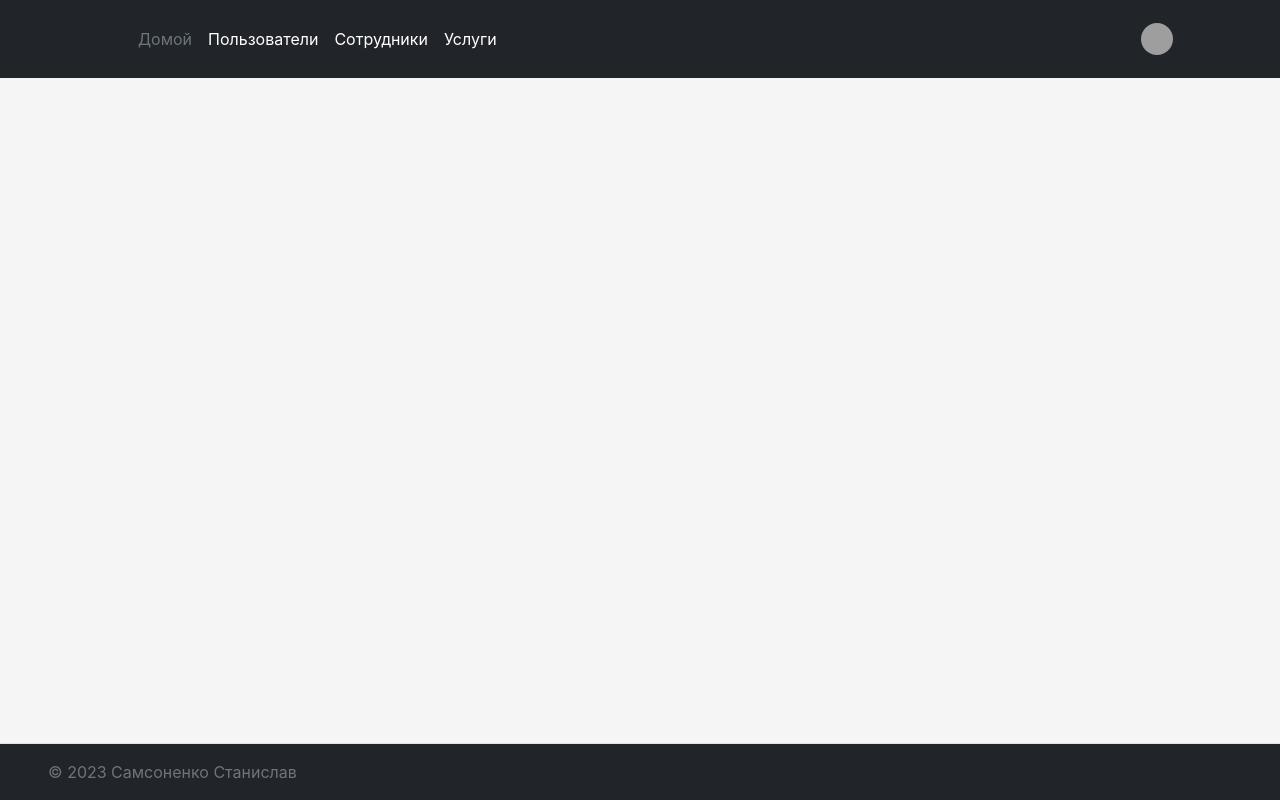
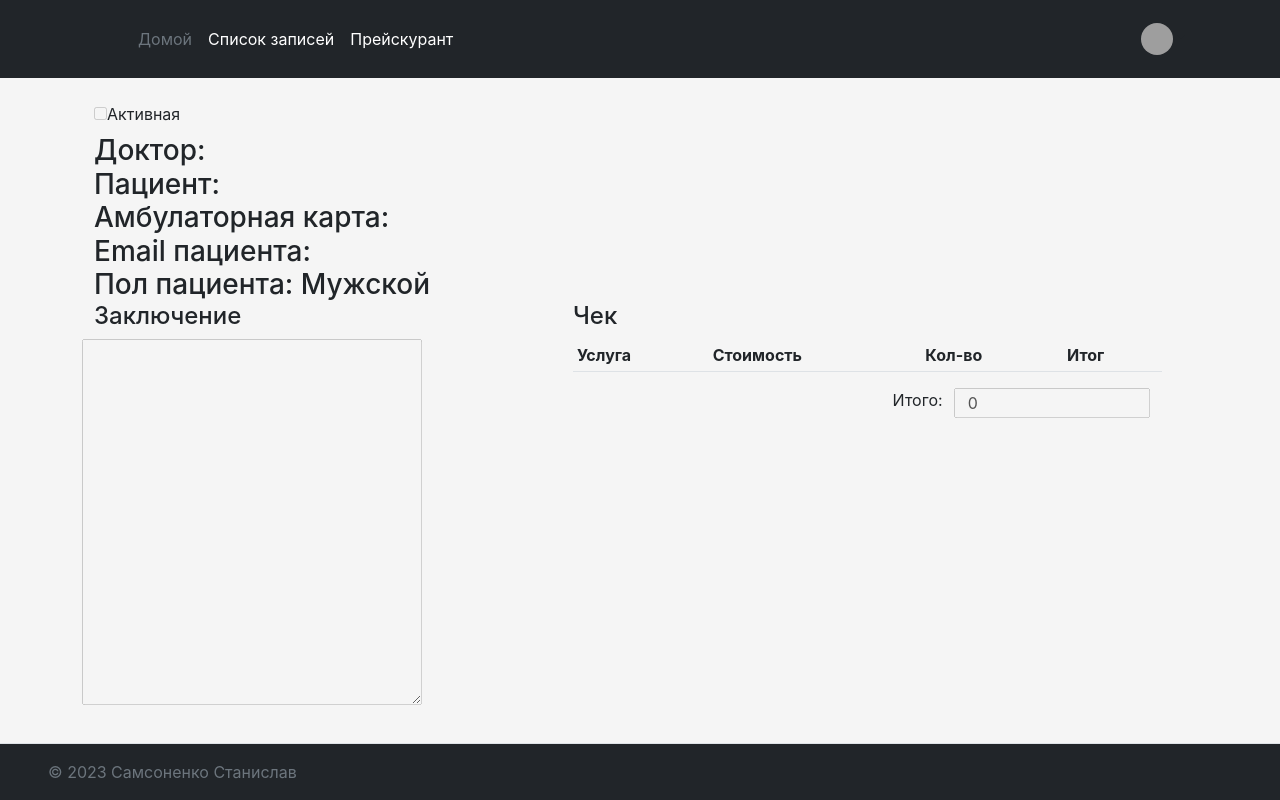
Before and after one commit to Samsonenko-Stanislav/Dental_clinic_coursework, a React (Create React App) app in the folder client/front-end/: page /appointments/edit/1 in a window 1280 px wide. Built offline with nearby package versions, Linux system fonts and the light colour scheme; grey boxes are pictures that could not be loaded.

Commit message:
Add Appoiment Edit

```diff
--- a/client/front-end/src/App.js
+++ b/client/front-end/src/App.js
@@ -21,10 +21,11 @@ import GoodEdit from './pages/GoodEdit';
 import GoodNew from './pages/GoodNew';
 import './App.css';
 import 'bootstrap/dist/css/bootstrap.min.css';
+import AppointmentsEdit from './pages/AppoimentEdit';
 
 const App = () => {
   return (
-    <UserContextContextProvider user={true} role={'admin'} >
+    <UserContextContextProvider user={true} role={'user'} >
       <BrowserRouter>
         <Header />
         <div className='container my-4'>
@@ -37,6 +38,7 @@ const App = () => {
             <Route path='/sign-up' element={<SignUp />} />
             <Route path='/appointments' element={<Appointments />} />
             <Route path='/appointments/add' element={<AppointmentsAdd />} />
+            <Route path='/appointments/edit/:id' element={<AppointmentsEdit />} />
             <Route path='/employee' element={<Employee />} />
             <Route path='/employee/new' element={<AddEmployee />} />
             <Route path='/employee/edit/:id' element={<EditEmployee />} />
--- /dev/null
+++ b/client/front-end/src/pages/AppoimentEdit.js
@@ -0,0 +1,129 @@
+import React, { useState, useContext } from 'react';
+import { UserContext } from '../UserContext';
+
+const AppointmentsEdit = ({ appointment = {}, message, goods = [], checkLines = [], canCancel }) => {
+  const [total, setTotal] = useState(0);
+  const { role } = useContext(UserContext);
+  const readOnly = role !== 'doctor';
+
+  const handleInputChange = (e) => {
+    // Обработчик изменения значения в полях чека
+    // Реализация обработчика зависит от требуемой логики
+  };
+
+  const handleSubmit = (e) => {
+    // Обработчик отправки формы
+    // Реализация обработчика зависит от требуемой логики
+  };
+
+  return (
+    <div className='container'>
+      <div className='col-12'>
+        {message && <div>{message}</div>}
+        <form onSubmit={handleSubmit}>
+          <div className='row'>
+            <div className='row col-12 justify-content-between'>
+              <div className='col-3'>
+                <input type='checkbox' id='active' disabled checked={appointment.active} />
+                <label htmlFor='active' className='form-label'>Активная</label>
+              </div>
+              <div className='col-3 mb-1 text-muted'>{appointment.date}</div>
+              <h3 className='mb-0'>Доктор: </h3>
+              <h3 className='mb-0'>Пациент: {appointment.fullName}</h3>
+              <h3 className='mb-0'>Амбулаторная карта: {appointment.id}</h3>
+              <h3 className='mb-0'>Email пациента: {appointment.email}</h3>
+              <h3
+                className='mb-0'>{true ? 'Пол пациента: Мужской' : 'Пол пациента: Женский'}</h3>
+            </div>
+          </div>
+          <div className='row col-12 justify-content-between'>
+            <div className='row col-4'>
+              <h4>Заключение</h4>
+              <textarea rows='15' value={appointment.conclusion} disabled={readOnly} name='conclusion'
+                        onChange={handleInputChange} />
+            </div>
+            <div className='row col-7'>
+              <h4>Чек</h4>
+              <div className='col-12 table-responsive h-100'>
+                <table className='table table-striped table-sm'>
+                  <thead>
+                  <tr>
+                    <th scope='col'>Услуга</th>
+                    <th scope='col'>Стоимость</th>
+                    <th scope='col'>Кол-во</th>
+                    <th scope='col'>Итог</th>
+                  </tr>
+                  </thead>
+                  <tbody id='check'>
+                  {readOnly ? (
+                    checkLines.map((checkLine) => (
+                      <tr key={checkLine.id}>
+                        <td className='w-25'>{checkLine.name}</td>
+                        <td>{checkLine.price}</td>
+                        <td>{checkLine.qty}</td>
+                        <td>{checkLine.price * checkLine.qty}</td>
+                      </tr>
+                    ))
+                  ) : (
+                    <>
+                      <tr>
+                        <td className='w-25'>
+                          <select className='form-select good' name='good' onChange={handleInputChange}>
+                            <option value='0' />
+                            {goods.map((good) => (
+                              <option key={good.id} value={good.id}>{good.name}</option>
+                            ))}
+                          </select>
+                        </td>
+                        <td><input type='number' disabled step='0.01' name='price' className='form-control price'
+                                   onChange={handleInputChange} /></td>
+                        <td><input type='number' step='1' name='qty' className='form-control qty'
+                                   onChange={handleInputChange} /></td>
+                        <td><input type='number' disabled step='0.01' name='total' className='form-control total'
+                                   onChange={handleInputChange} /></td>
+                      </tr>
+                      {checkLines.map((checkLine) => (
+                        <tr key={checkLine.id}>
+                          <td className='w-25'>{checkLine.good.name}</td>
+                          <td><input type='number' disabled step='0.01' name='price' className='form-control price'
+                                     value={checkLine.price} /></td>
+                          <td><input type='number' disabled step='1' name='qty' className='form-control qty'
+                                     value={checkLine.qty} /></td>
+                          <td><input type='number' disabled step='0.01' name='total' className='form-control total'
+                                     value={checkLine.price * checkLine.qty} /></td>
+                        </tr>
+                      ))}
+                    </>
+                  )}
+                  </tbody>
+                </table>
+                <div className='row col-12 justify-content-end'>
+                  <div className='col-1 me-4'>Итого:</div>
+                  <input id='total' type='number' disabled step='0.01' className='col-4' value={total} />
+                </div>
+              </div>
+              <div id='goodsPrices' className='d-none'>
+                {goods.map((good) => (
+                  <div key={good.id}>
+                    <input type='number' step='0.01' name='price' className='form-control price' value={good.price} />
+                  </div>
+                ))}
+              </div>
+              <input className='d-none' type='text' name='checkJson' id='checkJson' />
+            </div>
+          </div>
+          <input type='hidden' name='appointmentId' value={appointment.id} />
+          {readOnly ? null : (
+            <button className='w-100 my-3 btn btn-primary btn-lg' type='submit'>Сохранить</button>
+          )}
+          {canCancel && (
+            <button className='btn btn-primary'>Отменить запись</button>
+          )}
+        </form>
+      </div>
+    </div>
+  );
+};
+
+
+export default AppointmentsEdit;
--- a/client/front-end/src/pages/AppoimentsAdd.js
+++ b/client/front-end/src/pages/AppoimentsAdd.js
@@ -3,7 +3,8 @@ import React, { useState } from 'react';
 const AppointmentsAdd = () => {
   const [selectedDoctorId, setSelectedDoctorId] = useState("");
   const [selectedAppointmentDate, setSelectedAppointmentDate] = useState("");
-const [doctors,setDoctors]= useState([])
+  const [doctors,setDoctors]= useState([])
+
   const handleSetDoctor = (doctorId, date, time, button) => {
     document.querySelectorAll("button").forEach(function (element) {
       element.disabled = false;
--- a/client/front-end/src/pages/Appointments.js
+++ b/client/front-end/src/pages/Appointments.js
@@ -6,12 +6,11 @@ const Appointments = () => {
   const [appointmentsClient, setAppointmentsClient] = useState([]);
   const [withArchived, setWithArchived] = useState(false);
 
+
   useEffect(() => {
     const effect = async () => {
-      const response = await fetch('https://jsonplaceholder.typicode.com/comments');
+      const response = await fetch('https://jsonplaceholder.typicode.com/photos?_start=0&_limit=5');
       const data = await response.json();
-      setAppointmentsDoctor(data);
-      setWithArchived(data);
       setAppointmentsClient(data);
     };
 
@@ -21,6 +20,7 @@ const Appointments = () => {
     // fetchAppointmentsDoctor().then((data) => setAppointmentsDoctor(data));
     // fetchAppointmentsClient().then((data) => setAppointmentsClient(data));
   }, []);
+
 
   return (
     <div>
@@ -57,7 +57,7 @@ const Appointments = () => {
                   <strong className='d-inline-block mb-2 text-primary'>{appointment.name}</strong>
                   <h3 className='mb-0'>{appointment.name}</h3>
                   <div className='mb-1 text-muted'>{appointment.name}</div>
-                  <Link to={`/appointments/${appointment.id}/edit`} className='stretched-link'>Подробнее</Link>
+                  <Link to={`/appointments/edit/${appointment.id}`} className='stretched-link'>Подробнее</Link>
                 </div>
               </div>
             </div>
@@ -68,9 +68,9 @@ const Appointments = () => {
       <Link to='/appointments/add' className='btn btn-primary'>Записаться</Link>
 
       {!withArchived ? (
-        <Link to='/appointments/?withArchived' className='btn btn-primary'>Показать предыдущие записи</Link>
+        <button className='btn btn-primary mx-4' onClick={()=>setWithArchived(true)}>Показать предыдущие записи</button>
       ) : (
-        <Link to='/appointments/' className='btn btn-primary'>Показать текущие записи</Link>
+        <button onClick={()=>setWithArchived(false)} className='btn btn-primary  mx-4'>Показать текущие записи</button>
       )}
     </div>
   );
```
